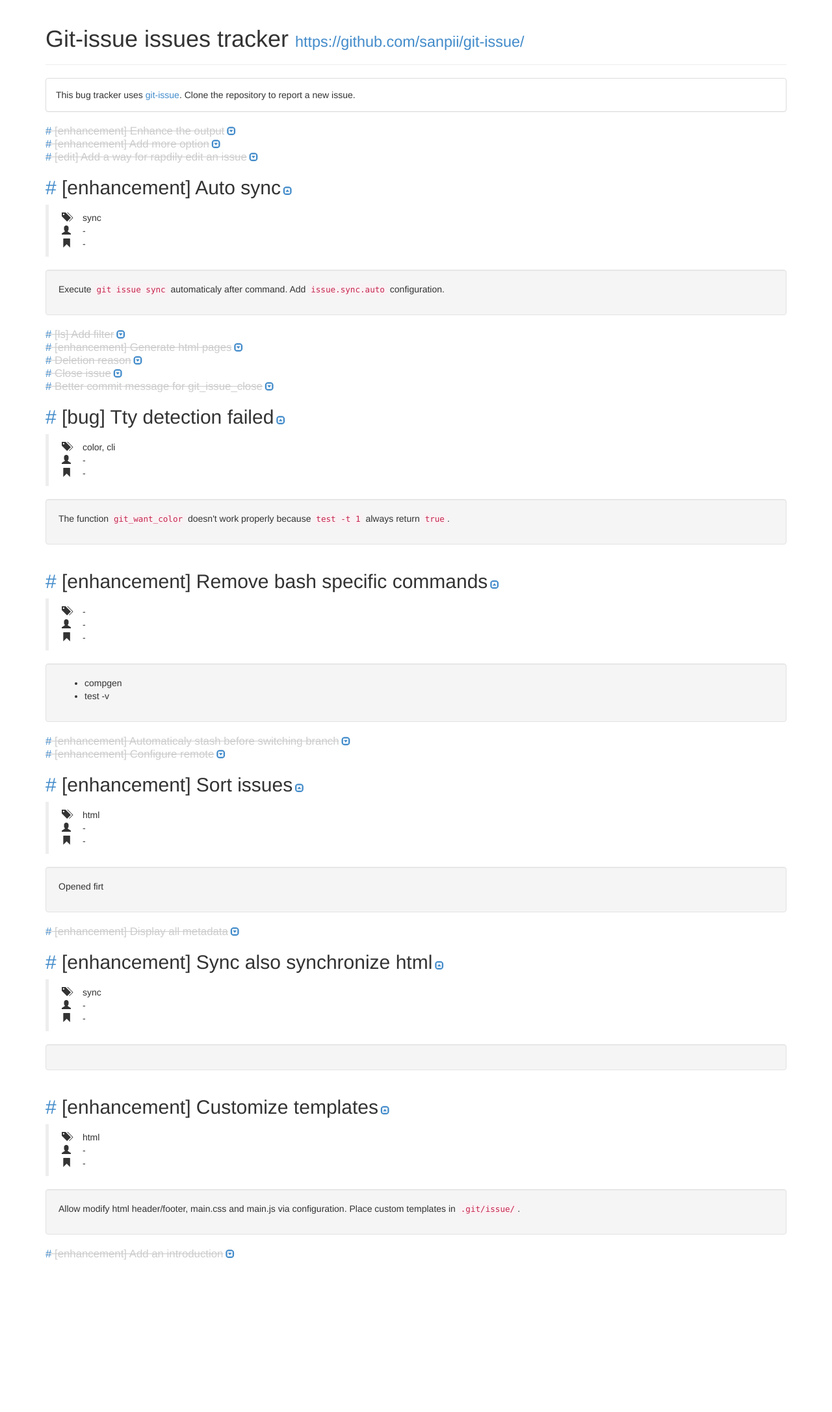
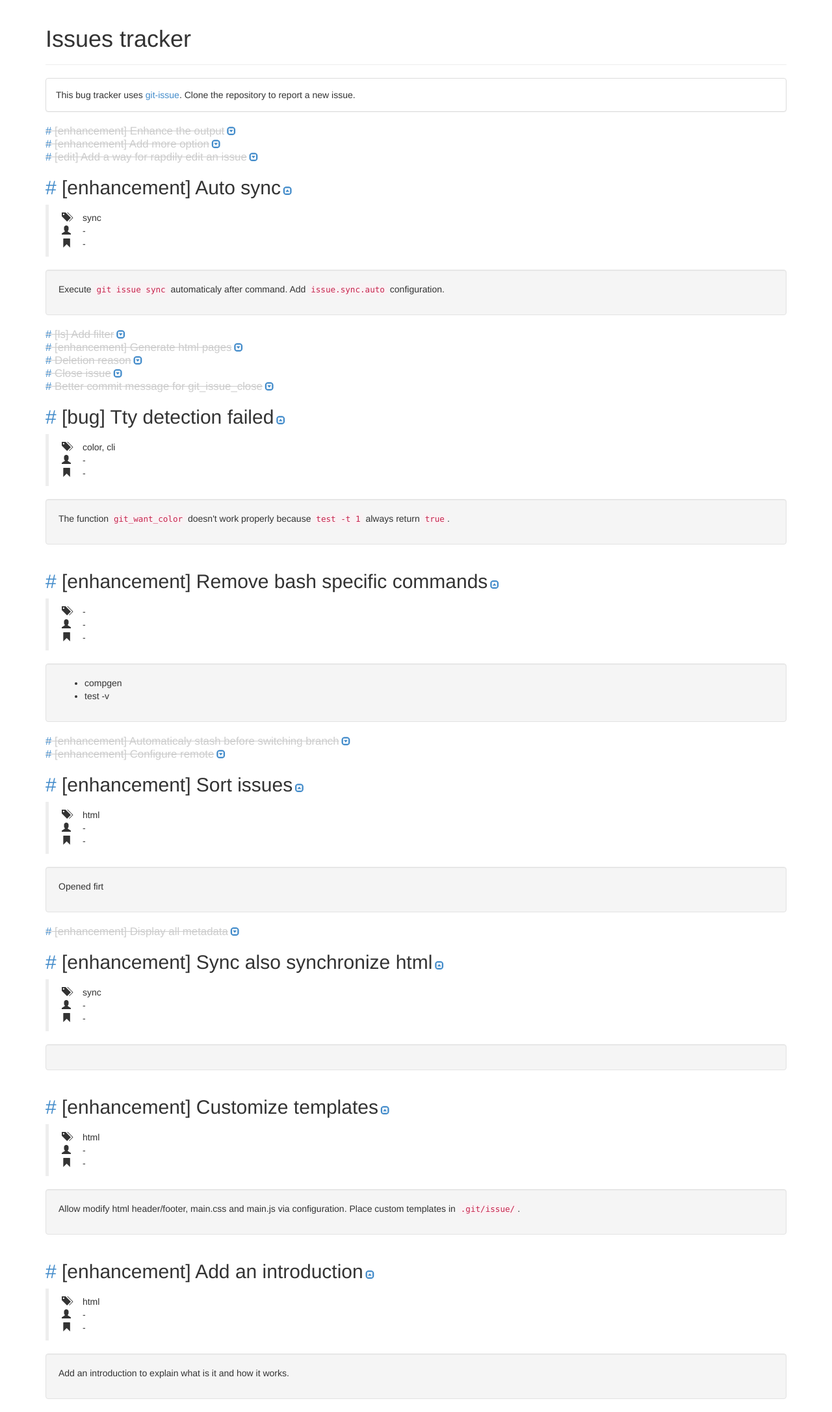
Before and after one commit to sanpii/git-issue, a plain HTML site: page index.html in a window 1280 px wide. Shown: the whole page at 65% size. Before the commit the page ends 1940 px from the top, so only its background shows below. Drawn offline with Linux system fonts and the light colour scheme.

Commit message:
Add index.html

```diff
--- a/index.html
+++ b/index.html
@@ -2,14 +2,14 @@
 <html>
     <head>
         <meta http-equiv="content-type" content="text/html; charset=UTF-8" />
-        <title>Git-issue issues tracker <small><a href="https://github.com/sanpii/git-issue/">https://github.com/sanpii/git-issue/</a></small></title>
+        <title>Issues tracker</title>
         <link rel="stylesheet" href="css/bootstrap.min.css" />
         <link rel="stylesheet" href="css/main.css" />
     </head>
     <body>
         <div class="container">
             <div class="page-header">
-                <h1>Git-issue issues tracker <small><a href="https://github.com/sanpii/git-issue/">https://github.com/sanpii/git-issue/</a></small></h1>
+                <h1>Issues tracker</h1>
             </div>
 
             <div class="panel panel-default">
@@ -183,7 +183,7 @@ Use ``issue.sync.remote`` configuration.</div>
                 </blockquote>
                 <div class="well description"></div>
             </div>
-            <div id="16" class="issue status-new">
+            <div id="16" class="issue status-wontfix">
                 <h2><a href="#16">#</a> [enhancement] Sync also synchronize html</h2>
                 <a class="expand" href="#"><span class="glyphicon glyphicon-collapse-up"></span></a>
                 <blockquote class="metadata">
@@ -204,7 +204,7 @@ Use ``issue.sync.remote`` configuration.</div>
                 <div class="well description">Allow modify html header/footer, main.css and main.js via configuration. Place
 custom templates in ``.git/issue/``.</div>
             </div>
-            <div id="18" class="issue status-close">
+            <div id="18" class="issue status-new">
                 <h2><a href="#18">#</a> [enhancement] Add an introduction</h2>
                 <a class="expand" href="#"><span class="glyphicon glyphicon-collapse-up"></span></a>
                 <blockquote class="metadata">
@@ -217,7 +217,7 @@ custom templates in ``.git/issue/``.</div>
         </div>
 
         <script type="text/javascript" src="js/showdown.js"></script>
-        <script type="text/javascript" src="js/jquery.js"></script>
+        <script type="text/javascript" src="js/zepto.js"></script>
         <script type="text/javascript" src="js/main.js"></script>
     </body>
 </html>
```
